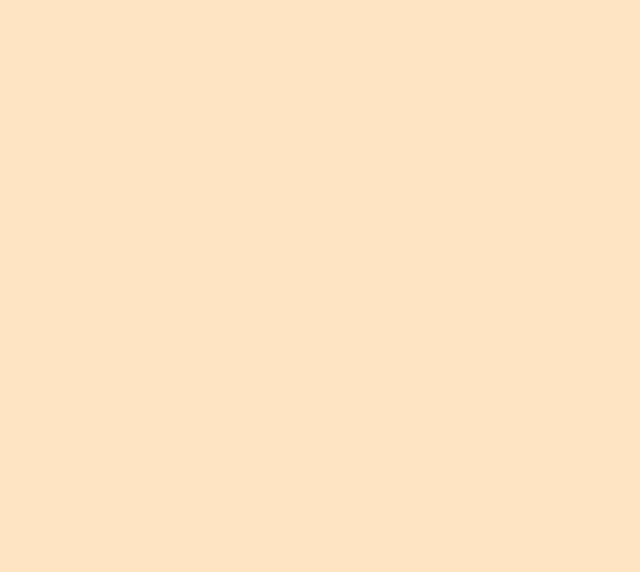
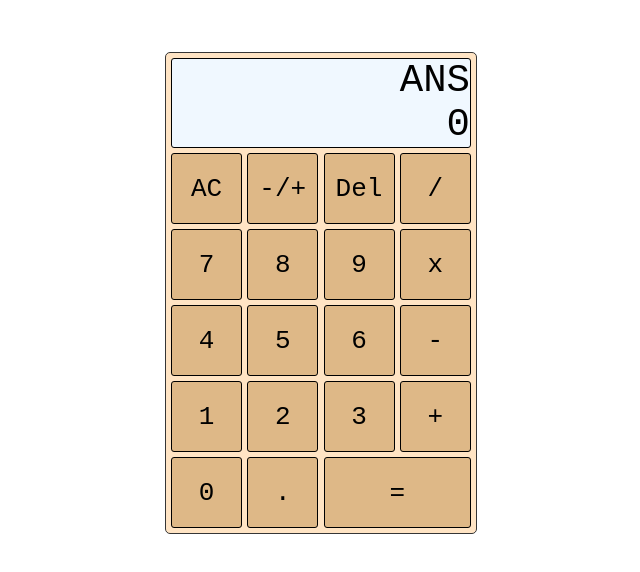
Before and after one commit to Nuga0909/Calculator, a website built with webpack: page src/index.html in a window 1280 px wide. Shown: the whole page, without its empty margins (319-959 px from the left). Built offline with nearby package versions, Linux system fonts and the light colour scheme.

Commit message:
Add and  style buttons

```diff
--- a/src/index.html
+++ b/src/index.html
@@ -1,11 +1,37 @@
 <!DOCTYPE html>
 <html lang="en">
-<head>
-    <meta charset="UTF-8">
-    <meta name="viewport" content="width=device-width, initial-scale=1.0">
+  <head>
+    <meta charset="UTF-8" />
+    <meta name="viewport" content="width=device-width, initial-scale=1.0" />
     <title>Calculator</title>
-</head>
-<body>
-
-</body>
+  </head>
+  <body>
+    <div class="container">
+      <div class="item-screen">
+        <p class="screen-1">ANS</p>
+        <p class="screen-2">0</p>
+      </div>
+      <div class="buttons">
+        <div class="btn item1">AC</div>
+        <div class="btn item2">-/+</div>
+        <div class="btn item3">Del</div>
+        <div class="btn item4">/</div>
+        <div class="btn item5">7</div>
+        <div class="btn item6">8</div>
+        <div class="btn item7">9</div>
+        <div class="btn item8">x</div>
+        <div class="btn item9">4</div>
+        <div class="btn item10">5</div>
+        <div class="btn item11">6</div>
+        <div class="btn item12">-</div>
+        <div class="btn item13">1</div>
+        <div class="btn item14">2</div>
+        <div class="btn item15">3</div>
+        <div class="btn item16">+</div>
+        <div class="btn item17">0</div>
+        <div class="btn item18">.</div>
+        <div class="btn item19">=</div>
+      </div>
+    </div>
+  </body>
 </html>
--- a/src/index.js
+++ b/src/index.js
@@ -1,2 +1,4 @@
 import _ from 'lodash';
 import './style.css';
+
+const container = document.querySelector('.container');
--- a/src/style.css
+++ b/src/style.css
@@ -1,3 +1,51 @@
-body {
-    background-color: bisque;
+* {
+  padding: 0;
+  margin: 0;
+  box-sizing: border-box;
+  font-family: monospace;
+  font-size: xx-large;
 }
+
+.container {
+  border: 1px solid rgb(54, 54, 54);
+  display: grid;
+  background-color: bisque;
+  width: 12rem;
+  padding: 5px;
+  border-radius: 5px;
+  margin: 2rem auto;
+}
+
+.item-screen {
+  background-color: aliceblue;
+  border: 1px solid;
+  border-radius: 3px;
+  text-align-last: end;
+  margin-bottom: 5px;
+}
+
+p {
+  font-size: xxx-large;
+}
+
+.buttons {
+  display: grid;
+  grid-template-columns: auto auto auto auto;
+  gap: 5px;
+}
+
+.btn {
+  background-color: burlywood;
+  border: 1px solid;
+  border-radius: 3px;
+  height: 71px;
+  display: flex;
+  align-items: center;
+  justify-content: center;
+  width: 71px;
+}
+
+.item19 {
+  grid-column: 3 / 5;
+  width: -webkit-fill-available;
+}
```
